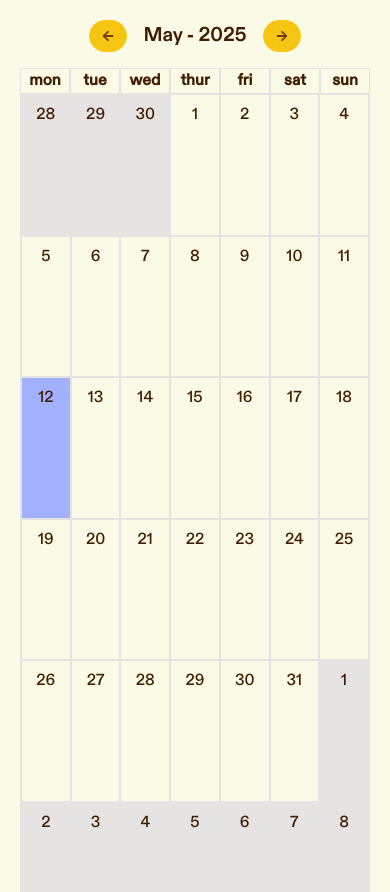
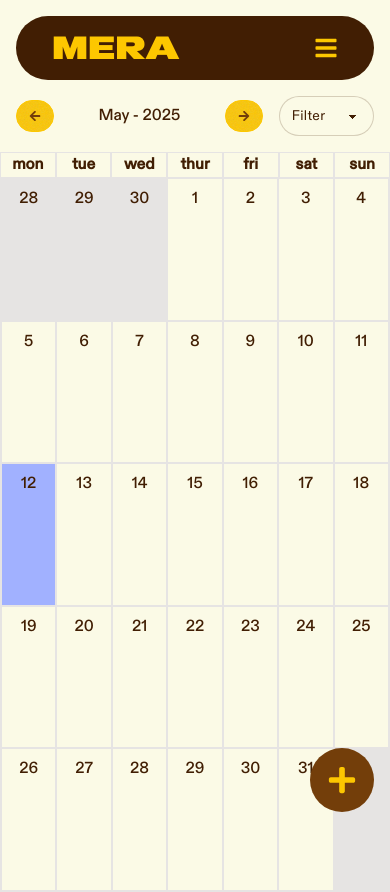
Before and after one commit to Hampus2001/mera, a Next.js app in the folder frontend/: page /schedulePage in a window 390 px wide. Shown: the top 892 px of the page. Built offline with nearby package versions, Linux system fonts and the light colour scheme; no server answers.

Commit message:
created temporary MobileNavbar for app

```diff
--- a/frontend/app/schedulePage/page.js
+++ b/frontend/app/schedulePage/page.js
@@ -5,14 +5,16 @@ import WeekCalendar from "@/components/WeekCalendar";
 import DayCalendar from "@/components/DayCalendar";
 import { useState } from "react";
 import Navbar from "@/components/Navbar";
+import NavAppMobile from "@/components/NavAppMobile";
 
 export default function SchedulePage() {
   const [activeCalendar, setActiveCalendar] = useState("Month");
 
   return (
     <>
-      {/*  <Navbar /> */}
-      <div className="flex flex-col items-center gap-5 lg:gap-10 m-5 lg:m-20 font-instrument">
+      {/* <Navbar /> */}
+      <NavAppMobile className="flex lg:hidden" />
+      <div className="flex flex-col items-center gap-5 lg:gap-10  lg:m-20 font-instrument">
         {activeCalendar == "Month" && <MonthCalendar />}
         {activeCalendar == "Week" && <WeekCalendar />}
         {activeCalendar == "Day" && <DayCalendar />}
--- a/frontend/components/MonthCalendar.js
+++ b/frontend/components/MonthCalendar.js
@@ -3,7 +3,7 @@
 import { HandleCalendarContext } from "@/context/CalendarContext";
 import next from "next";
 import { useContext, useEffect, useRef, useState } from "react";
-import { FaArrowLeft, FaArrowRight } from "react-icons/fa";
+import { FaArrowLeft, FaArrowRight, FaPlus } from "react-icons/fa";
 import { useWindowSize } from "@/hooks/useWindowSize";
 
 export default function Calendar() {
@@ -261,8 +261,9 @@ export default function Calendar() {
 
   return (
     <>
-      <div className="flex flex-col w-full rounded-xl gap-4">
-        <div className="lg:hidden flex w-full justify-center gap-4">
+      <div className="flex flex-col w-full rounded-xl">
+        <div className="lg:hidden flex justify-between items-center gap-4 p-4">
+          <div className="lg:hidden flex w-full justify-between items-center gap-4">
             <button
               className="btn btn-app btn-primary btn-sm md:btn-md lg:btn-lg"
               onClick={() => {
@@ -277,9 +278,9 @@ export default function Calendar() {
               <FaArrowLeft />
             </button>
 
-          <h4 className="flex justify-center items-center">
+            <p className="flex justify-center items-center">
               {monthString} - {year}
-          </h4>
+            </p>
 
             <button
               className="btn btn-app btn-primary btn-sm md:btn-md lg:btn-lg"
@@ -294,6 +295,10 @@ export default function Calendar() {
             >
               <FaArrowRight />
             </button>
+          </div>
+          <select className="select ui-app w-1/3">
+            <option>Filter</option>
+          </select>
         </div>
 
         <div>
@@ -350,6 +355,15 @@ export default function Calendar() {
           <h4>{selectedEvents ? selectedEvents : ""}</h4>
         </div>
       )}
+
+      <button
+        id="+"
+        className="fixed flex items-center hover:cursor-pointer justify-center rounded-full right-4 bottom-8 w-16 h-16 bg-primary-content"
+      >
+        <h4 className="text-primary text-3xl">
+          <FaPlus />
+        </h4>
+      </button>
     </>
   );
 }
--- /dev/null
+++ b/frontend/components/NavAppMobile.js
@@ -0,0 +1,11 @@
+import { FaBars } from "react-icons/fa";
+export default function NavAppMobile() {
+  return (
+    <div className="flex h-16 px-9 mt-4 mx-4 rounded-full items-center justify-between bg-neutral text-primary">
+      <h1>MERA</h1>
+      <h4 className="text-2xl">
+        <FaBars />
+      </h4>
+    </div>
+  );
+}
```
Lines whose indentation alone changed are shown as unchanged.
